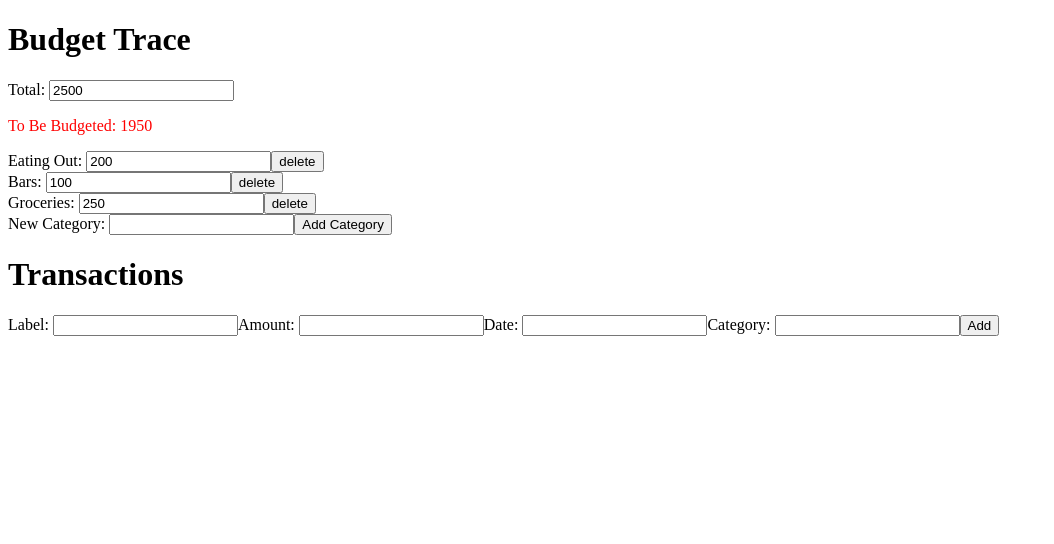
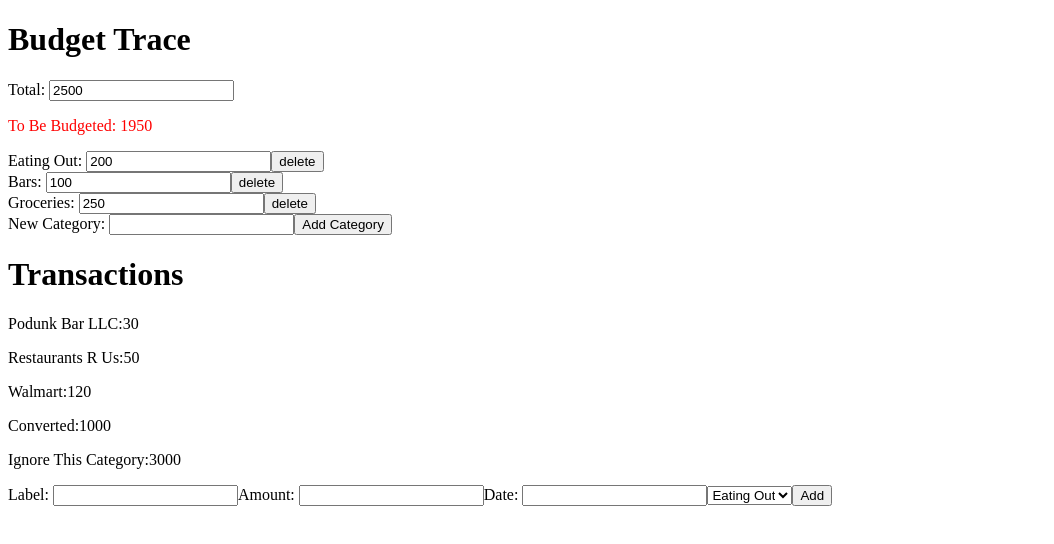
Before and after one commit to trevordebard/dead-simple-budget, a Next.js app: page / in a window 1280 px wide. Shown: the top 544 px of the page, without its empty margins (0-1054 px from the left). Built offline with nearby package versions, Linux system fonts and the light colour scheme.

Commit message:
Display list of transactions; Add category dropdown

```diff
--- a/components/Transactions.js
+++ b/components/Transactions.js
@@ -1,35 +1,58 @@
-import React from 'react';
+import React, { useState, useEffect } from 'react';
 import useBudget from '../hooks/useBudget';
 import useInput from '../hooks/useInput';
+import { getCategories } from '../lib/budgetUtils';
 
 const Transactions = () => {
-  console.log('placeholder');
+  const {
+    state: { transactions },
+  } = useBudget();
   return (
     <>
       <h1>Transactions</h1>
+      {transactions.map(transaction => (
+        <p>
+          {transaction.label}:{transaction.amount}
+        </p>
+      ))}
       <NewTransaction />
     </>
   );
 };
 
 const NewTransaction = () => {
-  const { addTransaction } = useBudget();
-  const [label, handleLabelChange] = useInput();
-  const [amount, handleAmountChange] = useInput();
-  const [date, handleDateChange] = useInput();
-  const [category, handleCategoryChange] = useInput();
+  const { addTransaction, state } = useBudget();
+  const [label, handleLabelChange, setLabel] = useInput('');
+  const [amount, handleAmountChange, setAmount] = useInput('');
+  const [date, handleDateChange, setDate] = useInput('');
+  const [category, handleCategoryChange, setCategory] = useInput('');
+  const [categories, setCategories] = useState([]);
+  useEffect(() => {
+    setCategories(getCategories(state.budget));
+  }, [state, state.budget]);
+  useEffect(() => {
+    setCategory(categories[0]);
+  }, [categories, setCategory]);
   const handleSubmit = e => {
     e.preventDefault();
     addTransaction(label, amount, category, date);
+    setLabel('');
+    setAmount('');
+    setDate('');
+    setCategory(categories[0]);
     console.log('submitted!');
   };
   return (
     <>
       <form onSubmit={handleSubmit}>
-        Label: <input name="label" type="text" value={label} onChange={handleLabelChange} />
+        Label: <input name="label" value={label} onChange={handleLabelChange} />
         Amount: <input name="amount" type="text" value={amount} onChange={handleAmountChange} />
         Date: <input name="date" type="text" value={date} onChange={handleDateChange} />
-        Category: <input name="category" type="text" value={category} onChange={handleCategoryChange} />
+        <select name="category" value={category || categories[0]} onChange={handleCategoryChange}>
+          {categories.map(name => (
+            <option value={name}>{name}</option>
+          ))}
+        </select>
         <input type="submit" value="Add" />
       </form>
     </>
--- a/context/BudgetState.js
+++ b/context/BudgetState.js
@@ -9,11 +9,11 @@ const budget = [
 ];
 
 const transactions = [
-  { name: 'Podunk Bar LLC', category: 'Bars', amount: 30 },
-  { name: `Restaurants R Us`, category: 'Eating Out', amount: 50 },
-  { name: 'Walmart', category: 'Groceries', amount: 120 },
-  { name: `Converted`, amount: 1000 },
-  { name: `Ignore This Category`, category: 'ignore', amount: 3000 },
+  { label: 'Podunk Bar LLC', category: 'Bars', amount: 30 },
+  { label: `Restaurants R Us`, category: 'Eating Out', amount: 50 },
+  { label: 'Walmart', category: 'Groceries', amount: 120 },
+  { label: `Converted`, amount: 1000 },
+  { label: `Ignore This Category`, category: 'ignore', amount: 3000 },
 ];
 const initalState = {
   total: 2500,
--- a/context/budgetReducer.js
+++ b/context/budgetReducer.js
@@ -48,12 +48,13 @@ export default (state, action) => {
     case BudgetActions.ADD_TRANSACTION: {
       // 1. Update category with current amount +/- transaction amount
       // 2. Update amount in savings with +/- transaction amount
-      // TODO: 3. Append transaction to transactions array
+      // 3. Append transaction to transactions array
+      const { category, label, amount, date } = action.payload;
       const newBudget = state.budget.map(el => {
         console.log(el);
-        if (el.category === action.payload.category) {
+        if (el.category === category) {
           console.log(el.category);
-          return { ...el, value: el.value - action.payload.amount };
+          return { ...el, value: el.value - amount };
         }
         return el;
       });
@@ -61,7 +62,8 @@ export default (state, action) => {
       return {
         ...state,
         budget: newBudget,
-        total: state.total - action.payload.amount,
+        total: state.total - amount,
+        transactions: [...state.transactions, { label, amount, date, category }],
       };
     }
     default:
```
